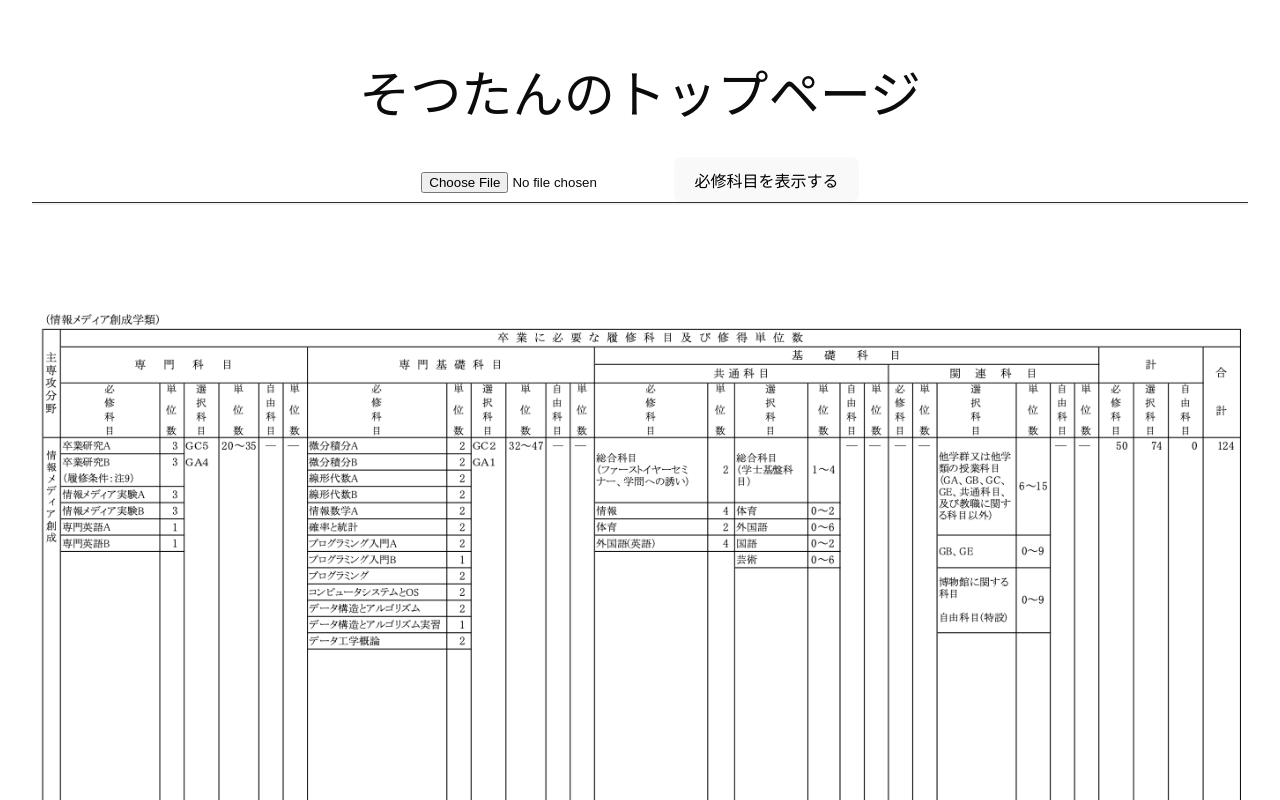
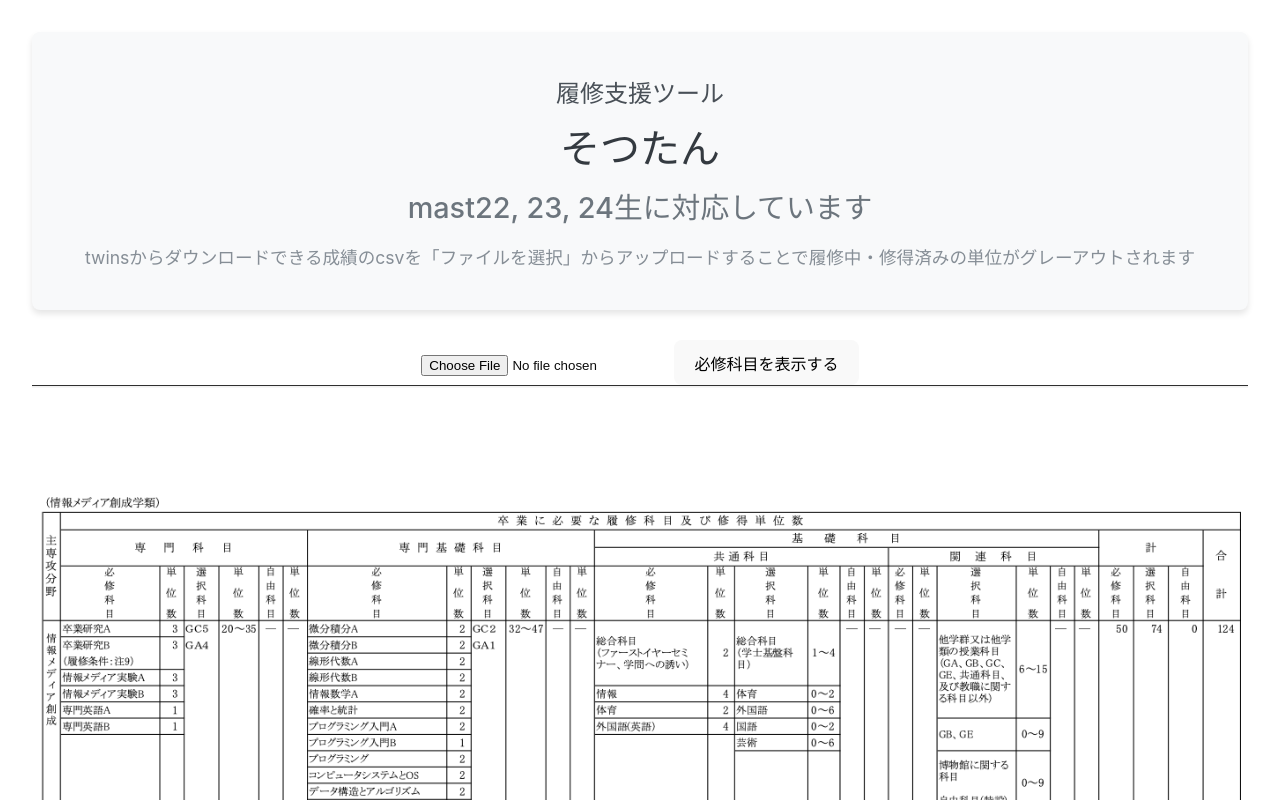
Before and after one commit to blue031415/Sotsutan, a React (Vite) app: page / in a window 1280 px wide. Shown: the top 800 px of the page. Built offline with nearby package versions, Linux system fonts and the light colour scheme.

Commit message:
add: header

```diff
--- a/src/App.css
+++ b/src/App.css
@@ -60,3 +60,40 @@
   height: 1.97%;
   background-color: rgba(0, 0, 0, 0.5);
 }
+
+.header {
+  text-align: center;
+  margin-bottom: 30px;
+  padding: 20px;
+  background-color: #f8f9fa;
+  border-radius: 8px;
+  box-shadow: 0 4px 6px rgba(0, 0, 0, 0.1);
+}
+
+.tool-title {
+  font-size: 1.5em;
+  color: #495057;
+  font-weight: 600;
+  margin-bottom: 10px;
+}
+
+.main-title {
+  font-size: 2.5em;
+  color: #343a40;
+  margin: 15px 0;
+  font-weight: 700;
+}
+
+.sub-title {
+  font-size: 1.8em;
+  color: #6c757d;
+  margin: 10px 0;
+  font-weight: 500;
+}
+
+.description {
+  font-size: 1.1em;
+  color: #868e96;
+  margin-top: 15px;
+  line-height: 1.6;
+}
--- a/src/App.tsx
+++ b/src/App.tsx
@@ -136,12 +136,11 @@ function App() {
       return (
         <>
           <div
-            // key={index}
             className="grayout_subject"
             style={{
               position: "absolute",
               top: `${27.8 + 1.93}%`,
-              left: "22.7%",
+              left: "50%",
               width: "13.4%",
               height: "1.93%",
               backgroundColor: "rgba(28, 56, 1, 0.5)",
@@ -158,7 +157,7 @@ function App() {
             style={{
               position: "absolute",
               top: `${27.8 + 1.93}%`,
-              left: "22.7%",
+              left: "50%",
               width: "13.4%",
               height: "1.93%",
               backgroundColor: "rgba(28, 56, 1, 0.5)",
@@ -171,7 +170,14 @@ function App() {
 
   return (
     <>
-      <h1>そつたんのトップページ</h1>
+      <div className="header">
+        <p className="tool-title">履修支援ツール</p>
+        <h1 className="main-title">そつたん</h1>
+        <h2 className="sub-title">mast22, 23, 24生に対応しています</h2>
+        <p className="description">
+          twinsからダウンロードできる成績のcsvを「ファイルを選択」からアップロードすることで履修中・修得済みの単位がグレーアウトされます
+        </p>
+      </div>
       <input
         type="file"
         name="csv_import"
```
